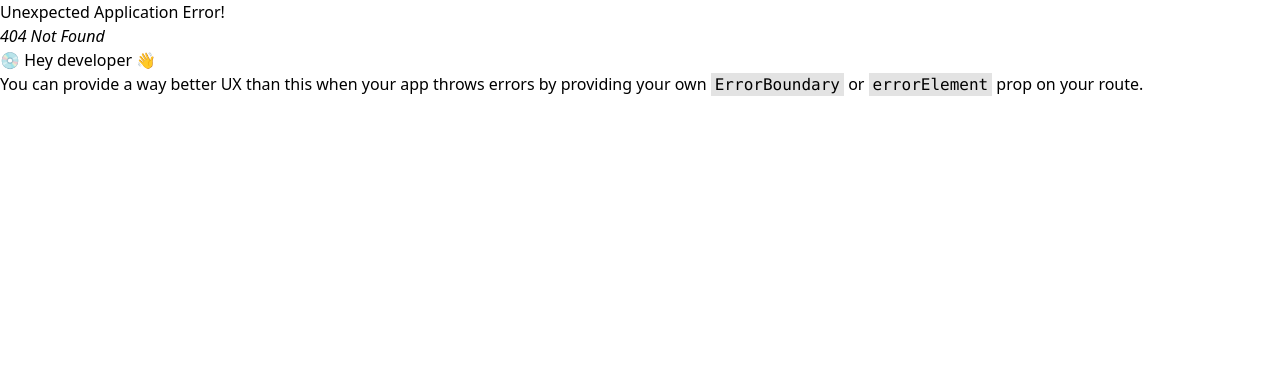
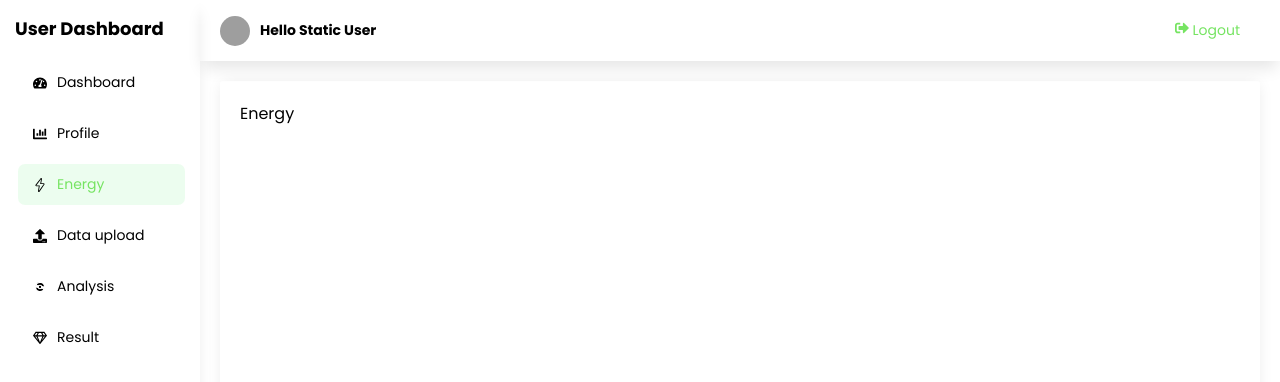
Before and after one commit to Bikrambhattaraii/MarketBasketAnalysisFrontend, a React (Vite) app: page /home/energy in a window 1280 px wide. Before the commit this address had no page. Shown: the top 382 px of the page. Built offline with nearby package versions, Linux system fonts and the light colour scheme; grey boxes are pictures that could not be loaded.

Commit message:
dashboard and pages initialize

```diff
--- a/src/index.css
+++ b/src/index.css
@@ -1,3 +1,15 @@
-@tailwind base;
-@tailwind components;
-@tailwind utilities;
+*>*{
+ margin: 0px;
+  padding: 0px;
+  box-sizing: border-box;
+  font-family: 'Poppins', sans-serif;
+}
+
+a{
+  text-decoration: none;
+  /* color:white; */
+}
+
+ul{
+  list-style-type: none;
+}
--- a/src/layouts/UserLayout.jsx
+++ b/src/layouts/UserLayout.jsx
@@ -1,22 +1,120 @@
-import { Outlet ,useNavigate} from "react-router-dom"
+import { Outlet, Navigate, NavLink } from "react-router-dom";
+import "../styles/defaultlayout.css";
+import { SlEnergy } from "react-icons/sl";
+import { TbAnalyze } from "react-icons/tb";
 import { protectedApi } from "../config/axios.js";
 import { useEffect } from "react";
+import {
+  FaTachometerAlt,
+  FaChartBar,
+  FaSignOutAlt,
+  FaUpload,
+  FaRegGem,
+} from "react-icons/fa";
+
+import dummyProfile from "../assets/image/login.png";
 
 const UserLayout = () => {
+  // const token = localStorage.getItem("accessToken");
+  // const navigate = useNavigate();
+  // if (!token) {
+  //   navigate("/guest/login");
+  // }
 
-    // const token = localStorage.getItem("accessToken");
-    // const navigate = useNavigate();
-    // if (!token) {
-    //   navigate("/guest/login");
-    // }
+  // const handleLogout = (e) => {
+  //   e.preventDefault();
+  //   axiosClient.post("/logout").then(() => {
+  //     settingUser(null);
+  //     settingToken(null);
+  //     settingIsAdmin(true);
+  //   });
+  // };
 
+  const handleLogout = () => {};
+  const sideBarLinks = [
+    {
+      id: 1,
+      name: "Dashboard",
+      icon: <FaTachometerAlt />,
+      link: "/home/dashboard",
+    },
+    {
+      id: 2,
+      name: "Profile",
+      icon: <FaChartBar />,
+      link: "/home/profile",
+    },
+    {
+      id: 3,
+      name: "Energy",
+      icon: <SlEnergy />,
+      link: "/home/energy",
+    },
+    {
+      id: 4,
+      name: "Data upload",
+      icon: <FaUpload />,
+      link: "/home/upload",
+    },
+    {
+      id: 4,
+      name: "Analysis",
+      icon: <TbAnalyze color="white" />,
+      link: "/home/analyze",
+    },
+    {
+      id: 5,
+      name: "Result",
+      icon: <FaRegGem />,
+      link: "/home/result",
+    },
+  ];
 
   return (
     <>
-      <div>UserLayout</div>
-    <Outlet />
+      <>
+        <div className="user_dashboard">
+          <div className="user_sidebar">
+            <h3>User Dashboard</h3>
+            <ul>
+              {sideBarLinks.map((element) => {
+                return (
+                  <li key={element.id}>
+                    <NavLink
+                      // key={element.id}
+                      to={element.link}
+                      className={({ isActive }) =>
+                        isActive ? "active_navlink" : ""
+                      }
+                    >
+                      {element.icon}
+                      {element.name}
+                    </NavLink>
+                  </li>
+                );
+              })}
+            </ul>
+          </div>
+          <div className="user_dashboard_content">
+            <div className="user_navbar">
+              <div className="user_profile">
+                <img src={dummyProfile} alt="Profile Picture" />
+                <span>Hello Static User</span>
+              </div>
+
+              <div className="user_handle">
+                <button onClick={handleLogout}>
+                  <FaSignOutAlt /> Logout
+                </button>
+              </div>
+            </div>
+            <div className="user_dashboard_main_content">
+              <Outlet />
+            </div>
+          </div>
+        </div>
+      </>
     </>
-
-  )
-}
-export default UserLayout
+  );
+};
+export default UserLayout;
--- /dev/null
+++ b/src/pages/Analyze.jsx
@@ -0,0 +1,6 @@
+const Analyze = () => {
+  return (
+    <div>Analyze</div>
+  )
+}
+export default Analyze
--- /dev/null
+++ b/src/pages/DataUpload.jsx
@@ -0,0 +1,6 @@
+const DataUpload = () => {
+  return (
+    <div>DataUpload</div>
+  )
+}
+export default DataUpload
--- /dev/null
+++ b/src/pages/Energy.jsx
@@ -0,0 +1,6 @@
+const Energy = () => {
+  return (
+    <div>Energy</div>
+  )
+}
+export default Energy
--- /dev/null
+++ b/src/pages/Profile.jsx
@@ -0,0 +1,6 @@
+const Profile = () => {
+  return (
+    <div>Profile</div>
+  )
+}
+export default Profile
--- /dev/null
+++ b/src/pages/Result.jsx
@@ -0,0 +1,6 @@
+const Result = () => {
+  return (
+    <div>Result</div>
+  )
+}
+export default Result
--- /dev/null
+++ b/src/styles/defaultlayout.css
@@ -0,0 +1,114 @@
+.user_dashboard {
+  height: 100vh;
+}
+
+.user_sidebar {
+  width: 200px;
+  box-shadow: 0px 10px 15px -3px rgba(0,0,0,0.1);
+  padding: 15px;
+  color: black;
+  position: fixed;
+  left:0;
+  top:0;
+  height: 100vh;
+}
+
+.user_sidebar h3 {
+  margin-top: 0;
+  margin-bottom: 20px;
+  font-size: 18px;
+  color:black;
+}
+
+.user_sidebar li a svg{
+  margin-right: 10px;
+  margin-left: 10px;
+}
+.user_sidebar li a svg path{
+  fill: black;
+}
+.user_sidebar li a{
+  margin-left: 3px;
+  color: black;
+  border-radius: 7px;
+  padding: 10px 5px;
+  margin-bottom: 10px;
+  display: flex;
+  align-items: center;
+  font-size: 14px;
+  transition: all 0.3s ease;
+
+}
+.user_slidebar li:last-child {
+  margin-bottom: 0;
+}
+.user_handle button{
+  margin-left: 10px;
+   background:transparent;
+    border: none;
+    color: rgb(118, 228, 98);
+  padding: 10px 20px;
+  border-radius: px;
+  cursor: pointer;
+  font-size: 14px;
+  transition: all 0.3s ease;
+}
+
+.user_sidebar li a:hover,
+.user_handle button:hover {
+  color :rgb(118, 228, 98);
+  background-color: rgba(67, 235, 95, 0.2);
+  transform: scale(1.1);
+}
+
+.user_dashboard_content {
+  margin-left:200px;
+  background-color: #fff;
+}
+
+.user_dashboard_main_content {
+  /* display: flex;
+  justify-content: space-between;
+  align-items: center; */
+  margin: 20px 20px 20px 20px;
+  padding: 20px;
+  min-height: 60vh;
+ box-shadow: 0px 0px 15px -3px rgba(0,0,0,0.1);
+  border-radius: 3px;
+}
+
+.user_navbar {
+   box-shadow: 0px 10px 15px -3px rgba(0,0,0,0.1);
+  background-color: #ffffff;
+  padding: 10px 20px;
+  /* position: fixed; */
+  width: 100%;
+  /* top:0;
+  z-index: 5; */
+   display: flex;
+  justify-content: space-between;
+  align-items: center;
+}
+
+.user_navbar .user_profile {
+  display: flex;
+  align-items: center;
+}
+
+.user_navbar .user_profile img {
+  width: 30px;
+  height: 30px;
+  border-radius: 50%;
+  margin-right: 10px;
+}
+
+.user_navbar .user_profile span {
+  font-weight: bold;
+  color: #000;
+  font-size: 14px;
+}
+
+.active_navlink {
+    color: rgb(118, 228, 98)!important;
+     background-color: rgba(67, 235, 95, 0.1);
+  }
```
Also changed, not shown: src/context/ContextProvider.jsx (added, +71 -0 lines), src/pages/Account.jsx (deleted, +0 -11 lines), src/router.jsx (+38 -7 lines).
